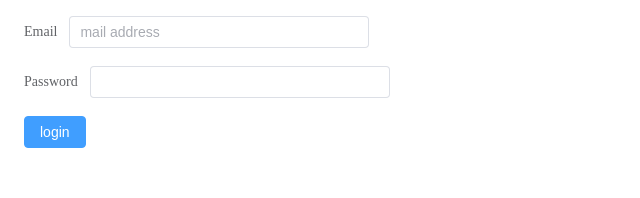
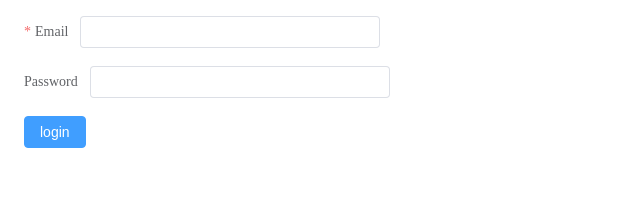
Before and after one commit to Mrkn-Sh/nuxt3_graphQl, a Nuxt app: page /login in a window 1280 px wide. Shown: the top 198 px of the page, without its empty margins (0-640 px from the left). Built offline with nearby package versions, Linux system fonts and the light colour scheme.

Commit message:
feat: validation追加

```diff
--- a/components/LoginForm.vue
+++ b/components/LoginForm.vue
@@ -18,18 +18,34 @@ const login = () => {
 
   emits('login', userData);
 };
-const updateEmail = (value: string) => loginForm.value.email = value;
-const updatePassword = (value: string) => loginForm.value.password = value;
+
 </script>
 
 <template>
-    <el-form ref="loginForm">
-        <el-form-item label="Email">
-            <el-input :modelValue="loginForm.email" @update:modelValue="updateEmail" type="email"
-                placeholder="mail address" />
+  <el-form
+    ref="formRef"
+    :model="dynamicValidateForm"
+  >
+    <el-form-item
+      prop="email"
+      label="Email"
+      :rules="[
+        {
+          required: true,
+          message: 'Please input email address',
+          trigger: 'blur',
+        },
+        {
+          type: 'email',
+          message: 'Please input correct email address',
+          trigger: ['blur', 'change'],
+        },
+      ]"
+    >
+      <el-input v-model="loginForm.email" />
     </el-form-item>
     <el-form-item label="Password">
-            <el-input :modelValue="loginForm.password" @update:modelValue="updatePassword" type="password" />
+      <el-input v-model="loginForm.password" />
     </el-form-item>
     <el-col :span="1">
       <el-button type="primary" @click="login">login</el-button>
--- /dev/null
+++ b/composables/types/rules.ts
@@ -0,0 +1,33 @@
+//rules.ts
+import type { FormInstance, FormRules } from "element-plus";
+
+// set
+export const presentRulesRef = ref<FormInstance>();
+export const PresentRulesForm = ref<UpdatePresent>();
+export const originCapacity = ref<UpdatePresent["capacity"]>();
+
+// 文字列
+const requiredMessage = "必須入力です";
+
+export const presentRules = ref<FormRules<UpdatePresent>>({
+  title: [{ required: true, message: requiredMessage, trigger: "blur" }],
+  productMaker: [{ required: true, message: requiredMessage, trigger: "blur" }],
+  productName: [{ required: true, message: requiredMessage, trigger: "blur" }],
+  productPrice: [{ required: true, message: requiredMessage, trigger: "blur" }],
+  productDescription: [
+    { required: true, message: requiredMessage, trigger: "blur" },
+  ],
+  precautions: [{ required: true, message: requiredMessage, trigger: "blur" }],
+  termsOfUse: [{ required: true, message: requiredMessage, trigger: "blur" }],
+  externalLink: [
+    {
+      type: "url",
+      required: true,
+      message: "有効なインターネットアドレスを入力してください。",
+      trigger: "blur",
+    },
+  ],
+  precautionsForUse: [
+    { required: true, message: requiredMessage, trigger: "blur" },
+  ],
+});
```
Lines whose indentation alone changed are shown as unchanged.
